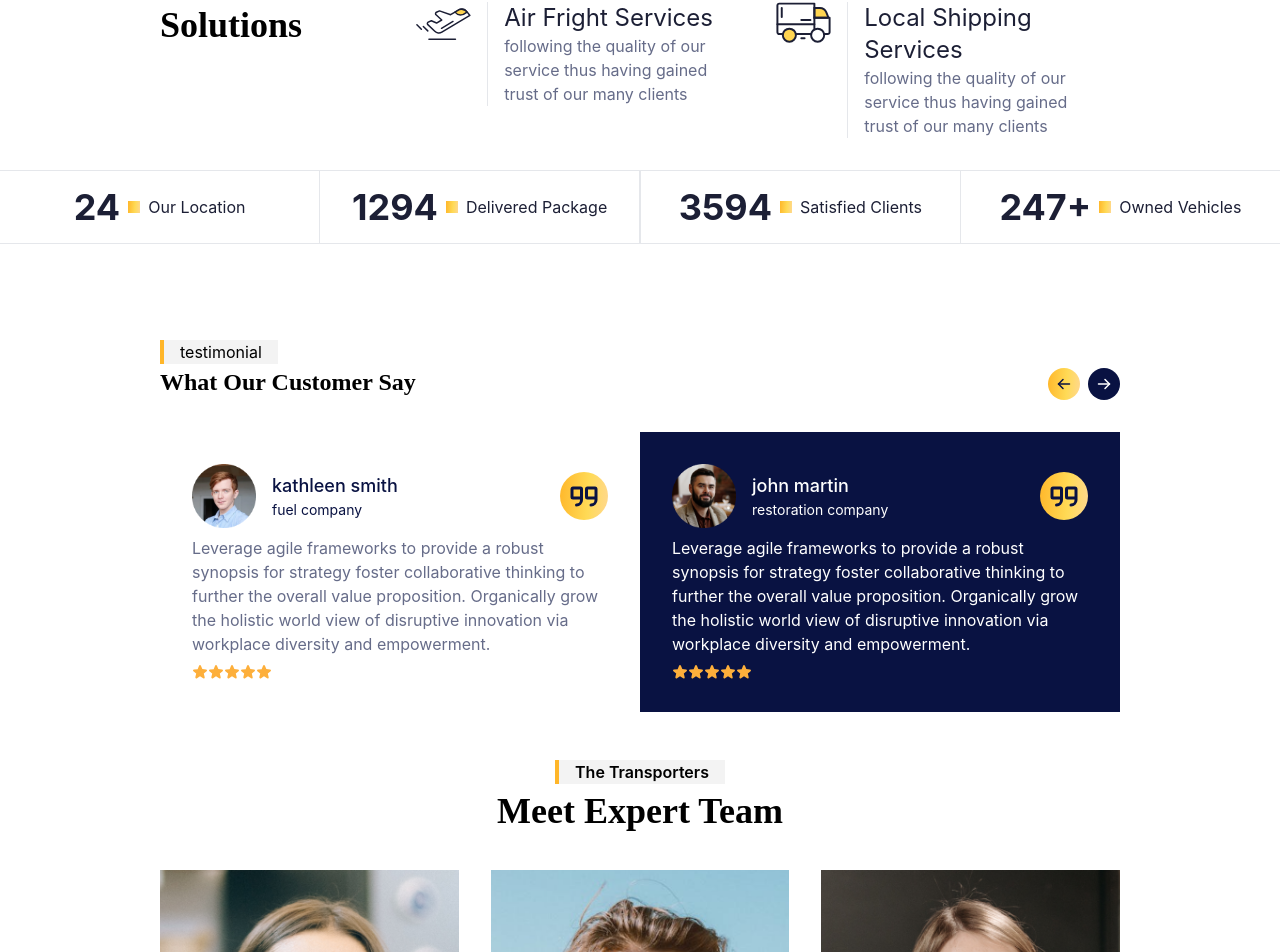
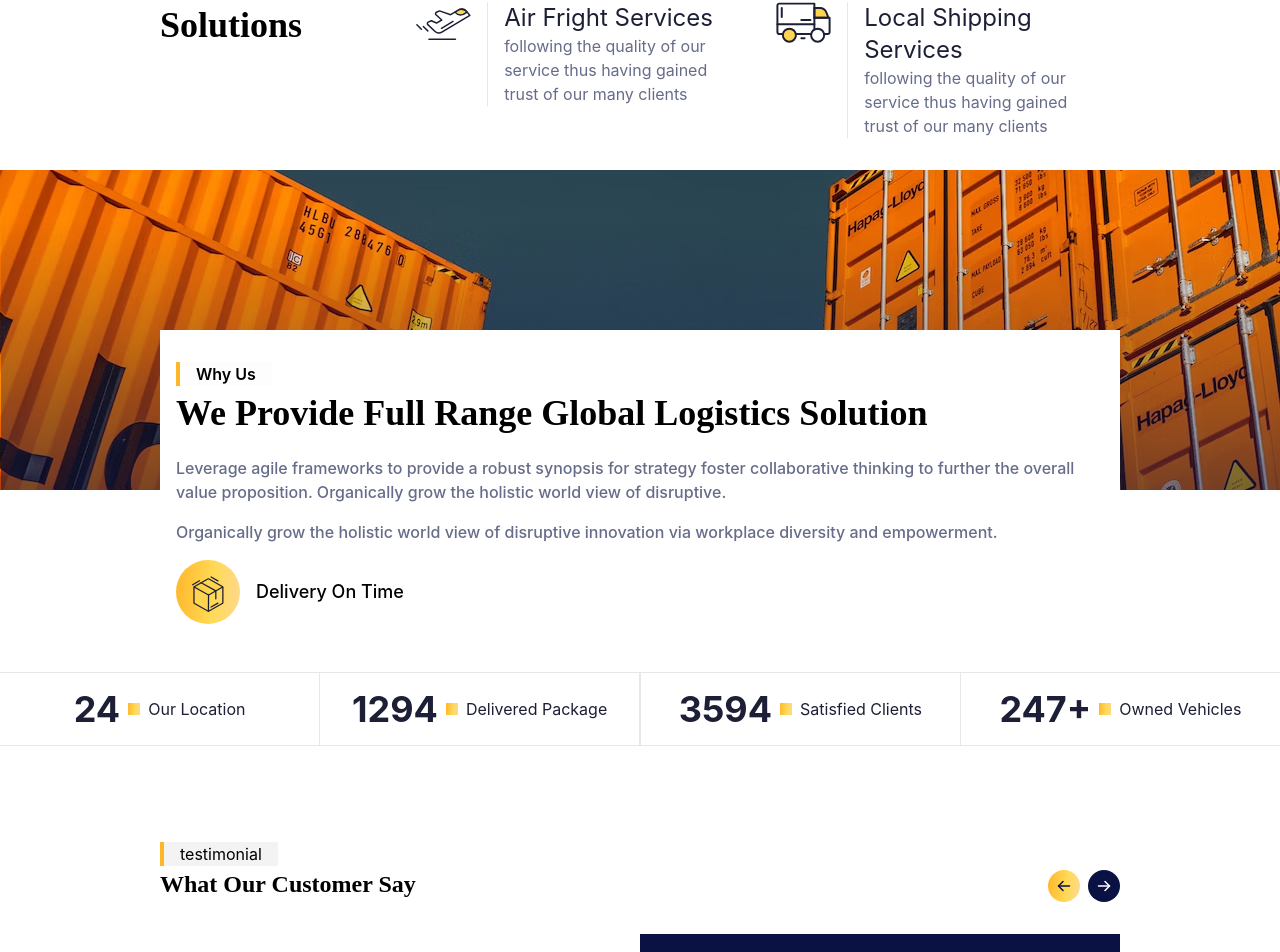
Before and after one commit to smartcollins/logistics, a React (Create React App) app: page / in a window 1280 px wide. Shown: the part 822-1774 px from the top of the page. Built offline with nearby package versions, Linux system fonts and the light colour scheme.

Commit message:
modifying Home

```diff
--- a/src/pages/Home.jsx
+++ b/src/pages/Home.jsx
@@ -9,6 +9,8 @@ import News from '../component/News';
 import Review from '../component/Review';
 import Stat from '../component/Stat';
 import color from '../data/color';
+import hm from '../images/hm-abt.jpg'
+import cube from '../icons/cube-icon.svg'
 import Input from '../component/Input';
 import Icon from '../component/Icon';
 import sponsor from "../images/client_logo.png";
@@ -26,6 +28,23 @@ const Home = ()=>{
                     {items}
                 </div>
             </div>
+            <div style={{backgroundImage: `url(${hm})`}} className=' h-80'></div>
+                <div className=' -mt-40'>
+                    <div className=' space-y-4 bg-white w-3/4 mx-auto p-4 font-medium'>
+                        <Caption txt={'why us'} txt2={'we provide full range global logistics solution'}/>
+                        <div style={{color: color.grayTxt}} className=' space-y-4 text-base'>
+                            <p>Leverage agile frameworks to provide a robust synopsis for strategy foster collaborative thinking to further the overall value proposition. Organically grow the holistic world view of disruptive.</p>
+                            <p>Organically grow the holistic world view of disruptive innovation via workplace diversity and empowerment.</p>
+                        </div>
+                        <div className='flex items-center gap-4'>
+                            <div style={{backgroundImage: 'linear-gradient(94.06deg, #FFB629 -1.21%, #FFDA56 58.66%, #FFD7A6 116.84%)'}} className=' rounded-full w-16 h-16 p-4'>
+                                <img src={cube} alt="icon" />
+                            </div>
+                            <p className=' capitalize text-lg'>delivery on time</p>
+                        </div>
+                    </div>
+                    <div></div>
+                </div>
             <Stat/>
             <div className='text-center py-8 mx-auto lg:w-3/4'>
                 <Review />
```
